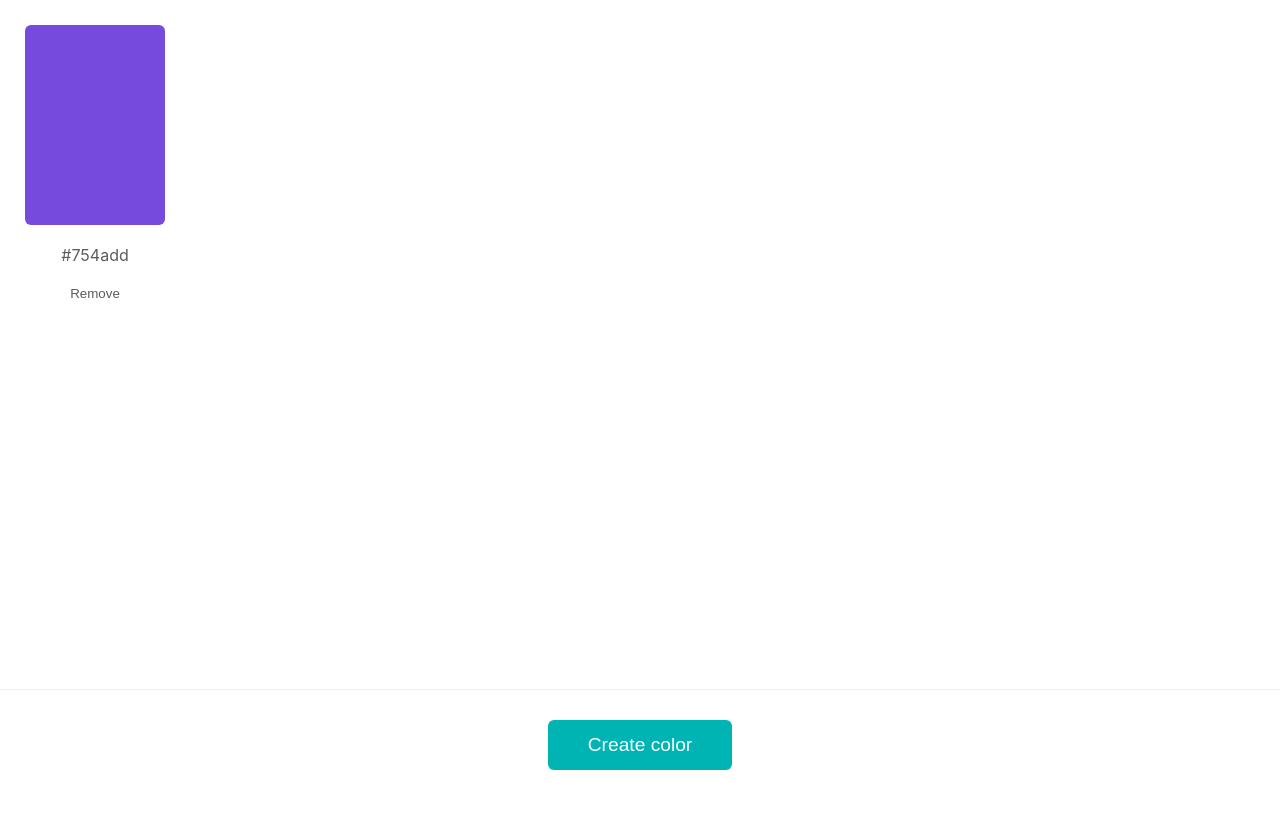
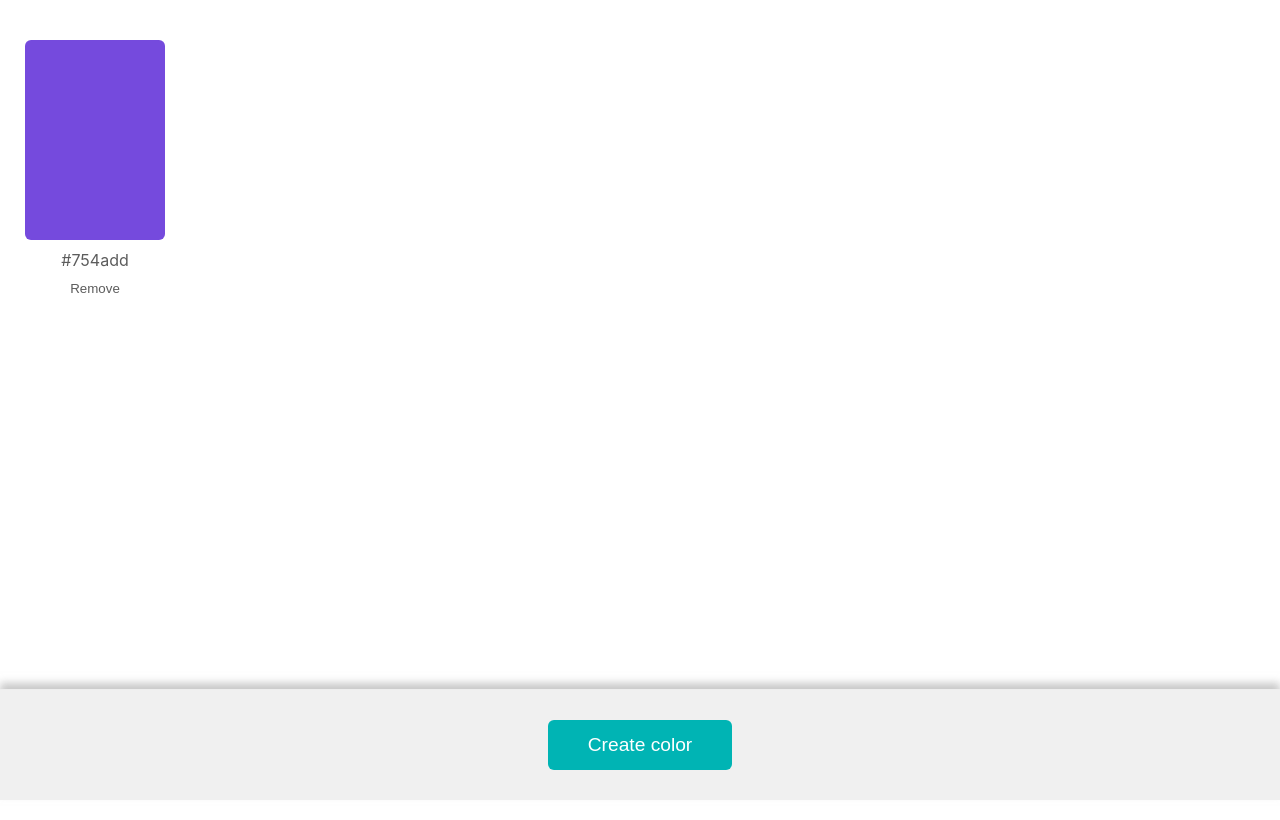
Before and after one commit to motokikasai/ui-25-react-color-generator, a React (Create React App) app: page / in a window 1280 px wide. Both pictures are taken after a click on the button "Create color". Built offline with nearby package versions, Linux system fonts and the light colour scheme.

Commit message:
Add delete functioin by passing prop back to the method from onClick method

```diff
--- a/src/App.css
+++ b/src/App.css
@@ -5,6 +5,9 @@
 
 .container {
   display: flex;
+  flex-wrap: wrap;
+  /* display: grid;
+  grid-template-columns: repeat(auto-fit, minmax(100px, auto)); */
   margin: 20px;
 }
 
@@ -13,10 +16,10 @@
   justify-content: center;
   align-items: center;
   flex-direction: column;
-  margin: 5px;
+  margin: 20px 5px;
 }
 
-.bg-removed {
+.bg-no-color {
   display: flex;
   justify-content: center;
   align-items: center;
@@ -33,7 +36,7 @@
 }
 
 .hex {
-  margin: 20px;
+  margin: 10px;
 }
 
 footer {
@@ -44,6 +47,8 @@ footer {
   align-items: center;
   width: 100%;
   border-top: 1px solid rgb(238, 238, 238);
+  box-shadow: 0 -6px 8px #a3a3a398;
+  background: rgb(240, 240, 240);
 }
 
 button {
--- a/src/App.js
+++ b/src/App.js
@@ -7,7 +7,7 @@ class App extends React.Component {
     super(props);
 
     this.state = {
-      color: [],
+      colors: [],
     };
 
     this.create = this.create.bind(this);
@@ -20,16 +20,16 @@ class App extends React.Component {
     console.log(randomHex);
 
     this.setState({
-      color: [...this.state.color, randomHex],
+      colors: [...this.state.colors, randomHex],
     });
   }
 
-  remove() {
-    console.log("color removed!");
+  remove(element) {
+    console.log(element);
 
     this.setState({
-      color: this.state.color.filter((each) => {
-        return null;
+      colors: this.state.colors.filter((each) => {
+        return each !== element;
       }),
     });
   }
@@ -42,17 +42,22 @@ class App extends React.Component {
     return (
       <div className="App">
         <div className="container">
-          {this.state.color.length === 0 ? (
-            <div className="bg-removed">
+          {this.state.colors.length === 0 ? (
+            <div className="bg-no-color">
               <img src={removedIcon} alt="" />
             </div>
           ) : (
-            this.state.color.map((elem) => {
+            this.state.colors.map((elem, i) => {
               return (
-                <div className="color-selection">
+                <div className="color-selection" key={i}>
                   <div className="color-box" style={{ background: elem }}></div>
                   <div className="hex">{elem}</div>
-                  <button onClick={this.remove} className="remove">
+                  <button
+                    onClick={() => {
+                      this.remove(elem);
+                    }}
+                    className="remove"
+                  >
                     Remove
                   </button>
                 </div>
```
